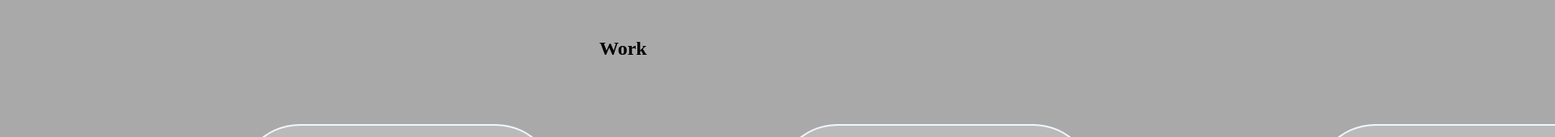
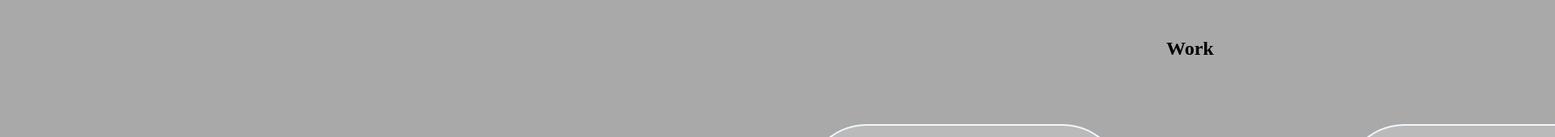
Before and after one commit to cramination/Portfolio-Website, a plain HTML site: page index.html in a window 1280 px wide. Shown: the part 157-327 px from the top of the page at 81% size, 1920 px wide, since content can reach past the window. Drawn offline with Linux system fonts and the light colour scheme.

Commit message:
Update style.css

```diff
--- a/style.css
+++ b/style.css
@@ -71,7 +71,7 @@ img {
 .carousel_container {
     display: flex;
     position: relative;
-    left: 100px;
+    left: 800px;
     justify-content: space-evenly;
 }
 
```
